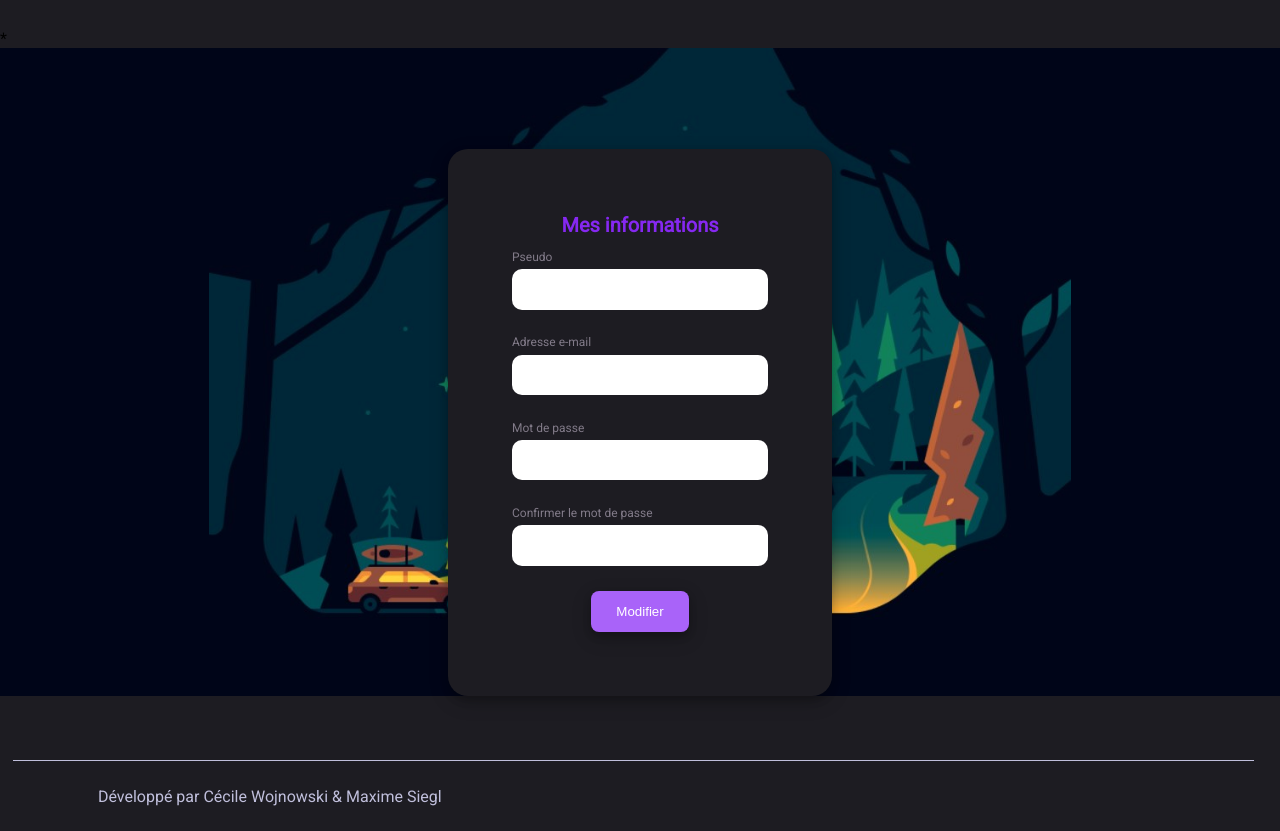
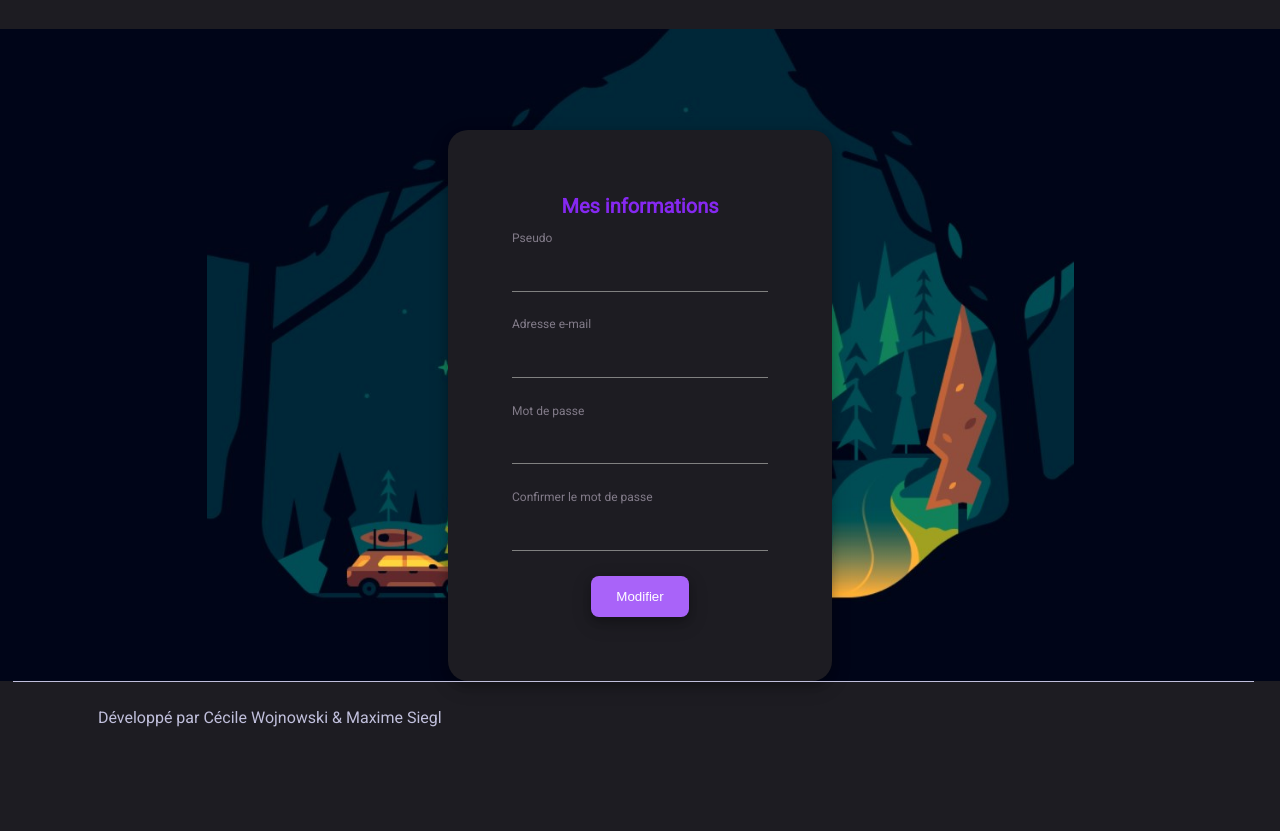
Before and after one commit to maxime-siegl/chat, a PHP site: page /profil.php in a window 1280 px wide. Shown: the part 326-1157 px from the top of the page. After the commit the page ends 1053 px from the top, so only its background shows below. Run offline with PHP 8.4, Linux system fonts and the light colour scheme.

Commit message:
Correction css

```diff
--- a/profil.php
+++ b/profil.php
@@ -19,29 +19,29 @@
    </head>
 
    <body class="page_index">
-     <?php include 'views/header.php'; ?>*
+     <?php include 'views/header.php'; ?>
 
      <main class="img_main">
        <div class="erreur hidden">
        </div>
          <form class="form_profil" action="profil.php" id="profil" method="post">
            <h1> Mes informations </h1>
-           <div class="label_input">
+           <div class="label_input_profil">
              <label for="pseudo">Pseudo </label>
              <input type="text" name="pseudo" id="pseudo">
            </div>
 
-           <div class="label_input">
+           <div class="label_input_profil">
              <label for="email">Adresse e-mail </label>
              <input type="text" name="email" id="email">
            </div>
 
-           <div class="label_input">
+           <div class="label_input_profil">
              <label for="password">Mot de passe</label>
              <input type="password" id="password" name="password">
            </div>
 
-           <div class="label_input">
+           <div class="label_input_profil">
              <label for="confirm_password"> Confirmer le mot de passe</label>
              <input type="password" id="confirm_password" name="confirm_password">
            </div>
--- a/ressources/css/form.css
+++ b/ressources/css/form.css
@@ -84,7 +84,6 @@
   margin:auto;
   box-shadow: 0 4px 8px 0 rgba(0, 0, 0, 0.2), 0 6px 20px 0 rgba(0, 0, 0, 0.19);
   margin-top:2%;
-  margin-bottom:5%;
 }
 
 .form_profil h1{
@@ -107,3 +106,24 @@
 .form_profil button:hover{
   cursor: pointer;
 }
+
+.label_input_profil{
+  display: flex;
+  flex-direction: column;
+  margin-bottom: 10%;
+}
+
+.label_input_profil input{
+  padding:5%;
+  border:none;
+  border-bottom: 1px solid grey;
+  background-color: #1D1C22;
+}
+.label_input_profil input:focus{
+  outline: none;
+}
+.label_input_profil label{
+  font-size: 12px;
+  color:#827B89;
+  margin-bottom: 2%;
+}
```
